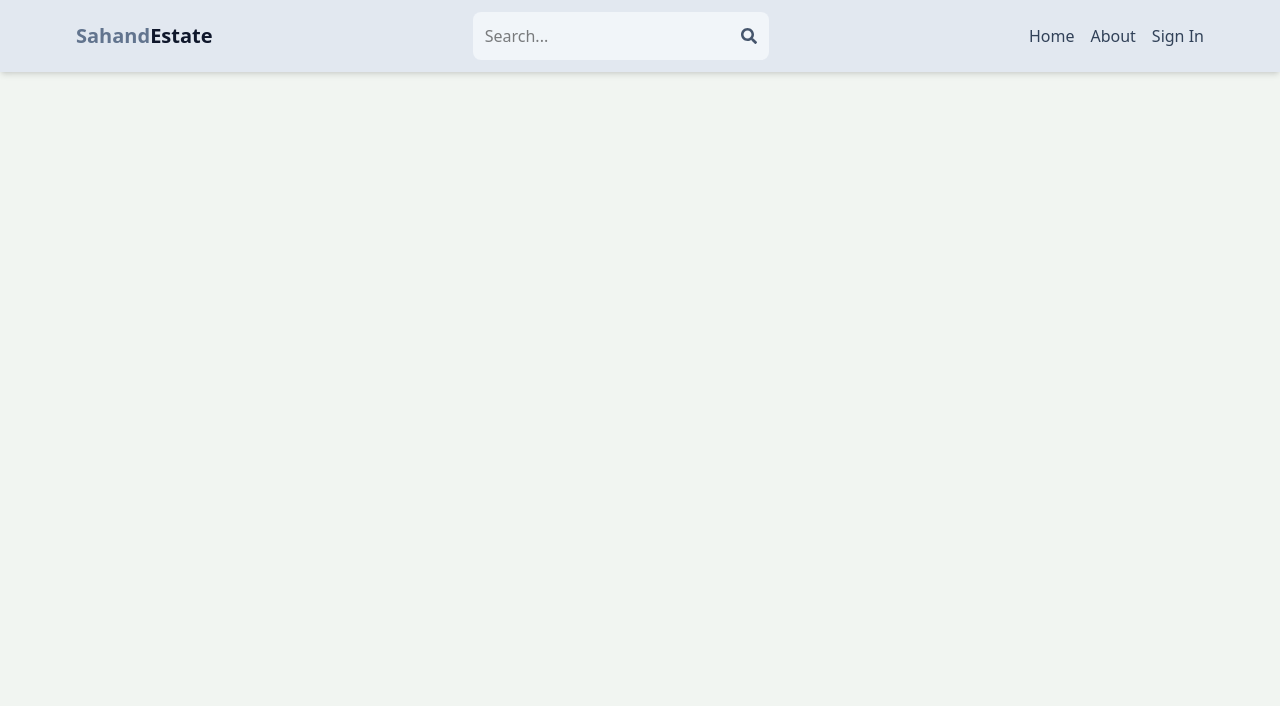
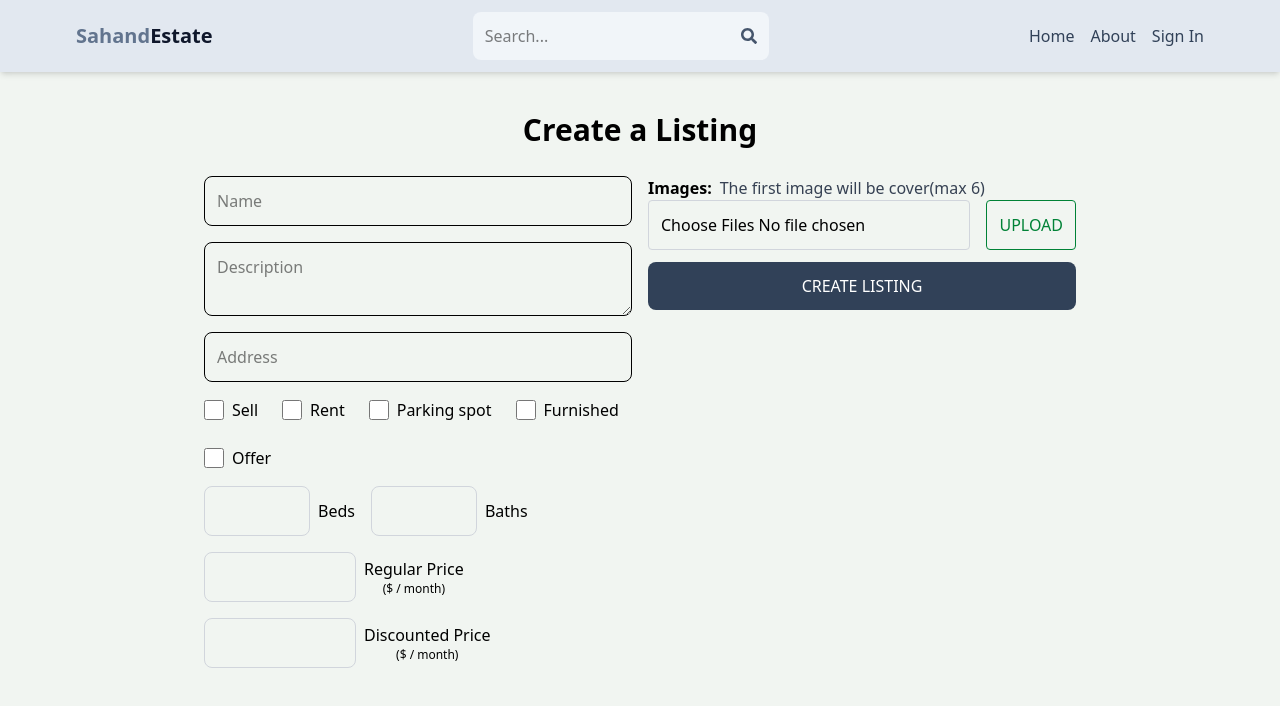
Before and after one commit to Rasha110/Mern-real-estate, a React (Vite) app in the folder client/: page /create-listing in a window 1280 px wide. Shown: the top 706 px of the page. Built offline with nearby package versions, Linux system fonts and the light colour scheme; no server answers.

Commit message:
complete create listing page ui

```diff
--- a/client/src/App.jsx
+++ b/client/src/App.jsx
@@ -7,6 +7,7 @@
 import SignUp from './pages/SignUp'
 import Header from './components/Header'
 import PrivateRouter from './components/PrivateRouter'
+import CreateListing from './pages/CreateListing'
 function App() {
   return <BrowserRouter>
   <Header/>
@@ -17,6 +18,8 @@
        <Route path='/about' element={<About/>}/>
        <Route element={<PrivateRouter/>}>
  <Route path='/profile' element={<Profile/>}/></Route>
+  <Route path='/create-listing' element={<CreateListing/>}/>
+
   </Routes>
   </BrowserRouter>
 }
--- /dev/null
+++ b/client/src/pages/CreateListing.jsx
@@ -0,0 +1,140 @@
+import React from 'react';
+
+function createListing() {
+  return (
+    <main className='p-3 max-w-4xl mx-auto'>
+      <h1 className='text-3xl font-semibold text-center my-7'>Create a Listing</h1>
+
+      <form className='flex flex-col sm:flex-row gap-4'>
+        <div className='flex flex-col gap-4 flex-1 '>
+          {/* Name input */}
+          <input
+            type='text'
+            placeholder='Name'
+            className='border p-3 rounded-lg'
+            id='name'
+            maxLength={62}
+            minLength={10}
+            required
+          />
+
+          {/* Description */}
+          <textarea
+            type='text'
+            placeholder='Description'
+            className='border p-3 rounded-lg'
+            id='description'
+            required
+          />
+
+          {/* Address */}
+          <input
+            type='text'
+            placeholder='Address'
+            className='border p-3 rounded-lg'
+            id='address'
+            required
+          />
+
+          {/* Checkboxes */}
+          <div className='flex flex-wrap gap-6'>
+            <div className='flex gap-2 items-center'>
+              <input type='checkbox' id='sale' className='w-5 h-5' />
+              <span>Sell</span>
+            </div>
+
+            <div className='flex gap-2 items-center'>
+              <input type='checkbox' id='rent' className='w-5 h-5' />
+              <span>Rent</span>
+            </div>
+
+            <div className='flex gap-2 items-center'>
+              <input type='checkbox' id='parking' className='w-5 h-5' />
+              <span>Parking spot</span>
+            </div>
+
+            <div className='flex gap-2 items-center'>
+              <input type='checkbox' id='furnished' className='w-5 h-5' />
+              <span>Furnished</span>
+            </div>
+
+            <div className='flex gap-2 items-center'>
+              <input type='checkbox' id='offer' className='w-5 h-5' />
+              <span>Offer</span>
+            </div>
+          </div>
+
+          {/* Beds, Baths, Regular Price, Discounted Price in a row */}
+          <div className='flex flex-wrap gap-4'>
+            <div className='flex items-center gap-2'>
+              <input
+                type='number'
+                id='bedrooms'
+                min={1}
+                max={10}
+                required
+                className='p-3 border border-gray-300 rounded-lg'
+              />
+              <p>Beds</p>
+            </div>
+
+            <div className='flex items-center gap-2'>
+              <input
+                type='number'
+                id='bathrooms'
+                min={1}
+                max={10}
+                required
+                className='p-3 border border-gray-300 rounded-lg'
+              />
+              <p>Baths</p>
+            </div>
+
+            <div className='flex items-center gap-2'>
+              <input
+                type='number'
+                id='regularPrice'
+                min={1}
+                max={1000000}
+                required
+                className='p-3 border border-gray-300 rounded-lg'
+              />
+              <div className='flex flex-col items-center'>
+                <p>Regular Price</p>
+                <span className='text-xs'>($ / month)</span>
+              </div>
+            </div>
+
+            <div className='flex items-center gap-2'>
+              <input
+                type='number'
+                id='discountPrice'
+                min={1}
+                max={1000000}
+                required
+                className='p-3 border border-gray-300 rounded-lg'
+              />
+              <div className='flex flex-col items-center'>
+                <p>Discounted Price</p>
+                <span className='text-xs'>($ / month)</span>
+              </div>
+            </div>
+          </div>
+        </div>
+        <div className='flex flex-col flex-1'>
+          <p className='font-semibold'>Images:
+             <span className='font-normal text-gray-700 ml-2'>The first image will be cover(max 6)</span>
+          </p>
+         <div className='flex gap-4'>
+          <input className='p-3 border border-gray-300 rounded w-full' type='file' id='images' accept='image/*' multiple/>
+          <button className='p-3 text-green-700 border border-green-700 rounded uppercase hover:shadow-lg disabled:opacity-80'>Upload</button>
+         </div>
+        <button className='p-3 bg-slate-700 mt-3 text-white rounded-lg uppercase hover:opacity-95 disabled:opacity-80'>Create Listing</button>
+
+        </div>
+      </form>
+    </main>
+  );
+}
+
+export default createListing;
--- a/client/src/pages/Profile.jsx
+++ b/client/src/pages/Profile.jsx
@@ -2,6 +2,7 @@
 import { useSelector } from 'react-redux';
 import { updateUserStart,updateUserFailure,updateUserSuccess,deleteUserFailure,deleteUserStart,deleteUserSuccess,signOutUserStart,signOutUserFailure,signOutUserSuccess } from '../redux/user/userSlice';
 import { useDispatch } from 'react-redux';
+import {Link} from 'react-router-dom'
 function Profile() {
   const dispatch=useDispatch();
   const { currentUser ,loading,error} = useSelector((state) => state.user);
@@ -183,6 +184,7 @@
         <button disabled={loading} className='bg-slate-700 text-white rounded-lg p-3 uppercase hover:opacity-95 disabled:opacity-80'>
           {loading ? 'Loading...' : 'Update'}
         </button>
+        <Link className="text-white bg-green-700 text-center p-3 rounded-lg uppercase hover:opacity-85" to={"/create-listing"}>Create Listing</Link>
       </form>
       <div className='flex justify-between mt-5'>
         <span onClick={handleDelete} className='text-red-700 cursor-pointer'>Delete account</span>
```
